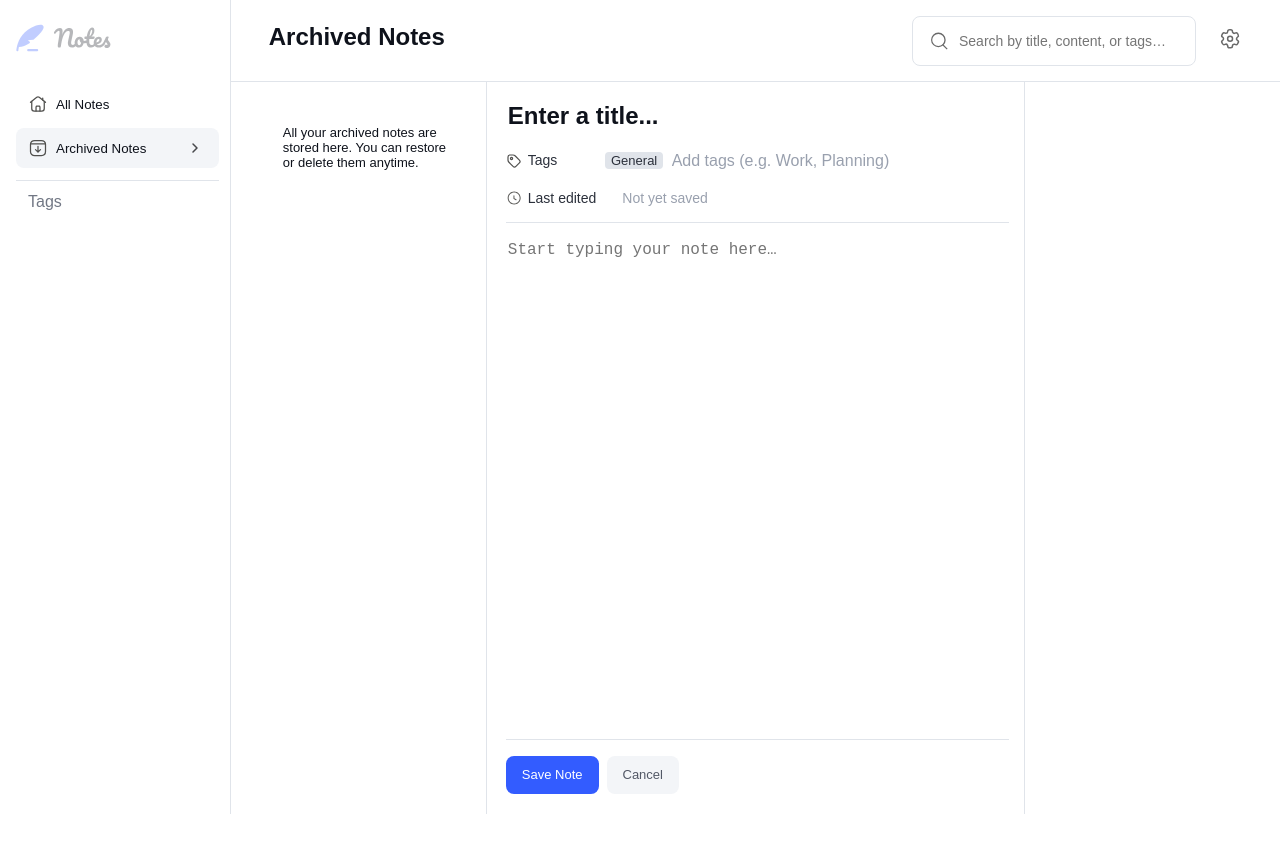
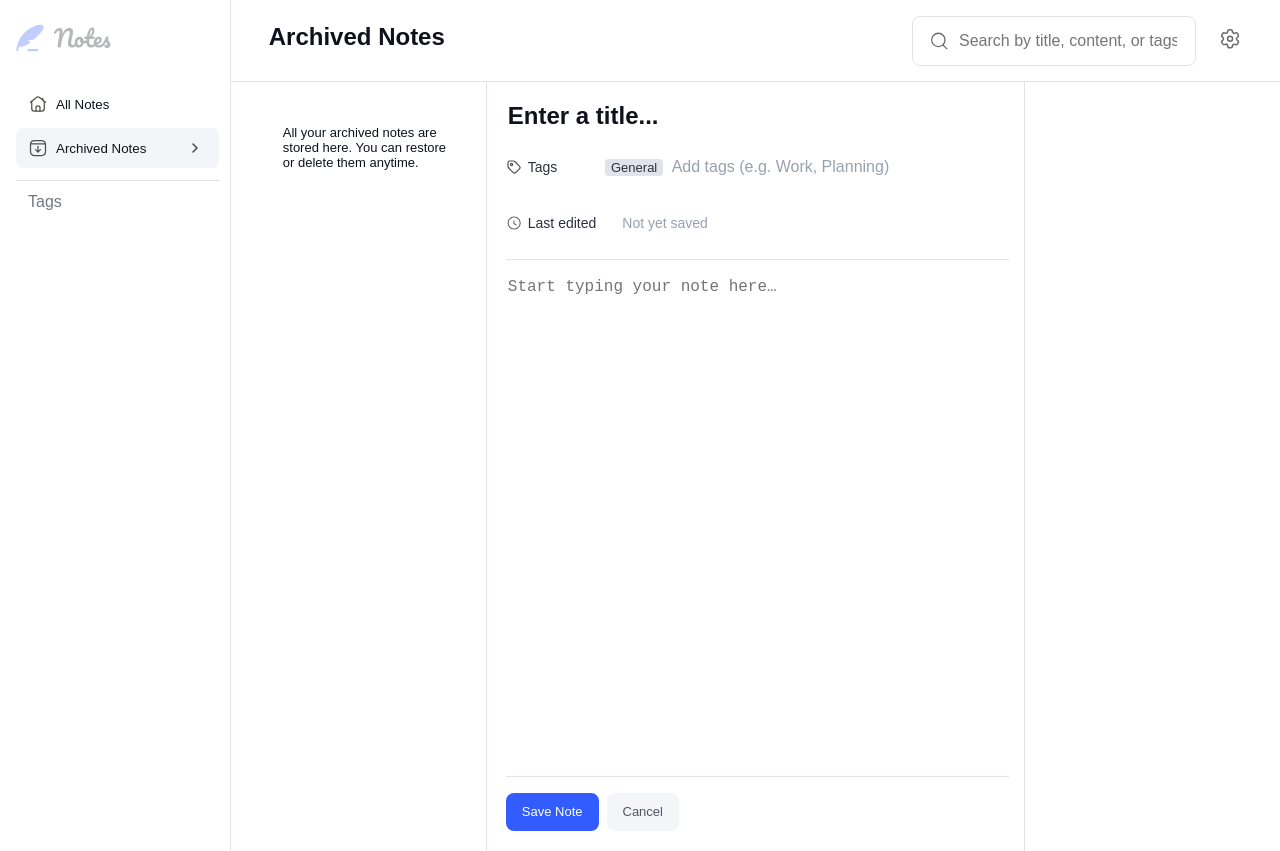
Before and after one commit to artemtyshchuk/noteTakingWebApp, a React (Vite) app: page /archived/note/1 in a window 1280 px wide. Before the commit the page ends 814 px from the top, so only its background shows below. Built offline with nearby package versions, Linux system fonts and the light colour scheme; no server answers.

Commit message:
Update Header and NoteContent styles for improved layout and readability

```diff
--- a/src/components/Header/Header.module.scss
+++ b/src/components/Header/Header.module.scss
@@ -49,7 +49,7 @@
   background-color: transparent;
   color: var(--header-text-color);
   font-weight: 400;
-  font-size: 14px;
+  font-size: 16px;
   line-height: 20px;
   width: 100%;
   box-sizing: border-box;
--- a/src/components/NoteContent/NoteContent.module.scss
+++ b/src/components/NoteContent/NoteContent.module.scss
@@ -51,7 +51,21 @@
   align-items: center;
   margin-top: 16px;
   width: 100%;
+  height: 40px;
   box-sizing: border-box;
+}
+
+.tagsContainer {
+  margin: 5px 0;
+  display: flex;
+  width: fit-content;
+  flex-direction: row;
+  flex-wrap: wrap;
+  justify-content: start;
+  column-gap: 6px;
+  row-gap: 6px;
+  align-items: center;
+  align-content: center;
 }
 
 .contentIcon {
@@ -202,7 +216,7 @@
     background-color: transparent;
     color: #335cff;
     font-weight: 400;
-    font-size: 16px;
+    font-size: 13px;
     line-height: 14px;
     text-align: center;
     margin-right: 8px;
@@ -251,4 +265,13 @@
 }
 
 @media (max-width: 576px) {
+  .tagInput {
+    width: 70%;
+    box-sizing: border-box;
+  }
+
+  .tagInput::placeholder {
+    width: 10px;
+    color: transparent;
+  }
 }
--- a/src/components/NoteContent/NoteEditor.tsx
+++ b/src/components/NoteContent/NoteEditor.tsx
@@ -140,6 +140,7 @@ export const NoteEditor = ({}: NoteEditorProps) => {
       <label className={styles.tagInputContainer}>
         <img className={styles.contentIcon} src={tagIcon} alt="tagIcon" />
         <p className={styles.tagText}>Tags</p>
+        <div className={styles.tagsContainer}>
           {note.tags.map((tag) => (
             <Tag
               key={tag}
@@ -148,8 +149,11 @@ export const NoteEditor = ({}: NoteEditorProps) => {
               onDeleteTag={handleDeleteTag}
             />
           ))}
+        </div>
+
         <form onSubmit={handleTagSubmit}>
           <input
+            style={note.tags.length === 3 ? { display: "none" } : {}}
             className={styles.tagInput}
             autoComplete="off"
             type="text"
```
Lines whose indentation alone changed are shown as unchanged.
